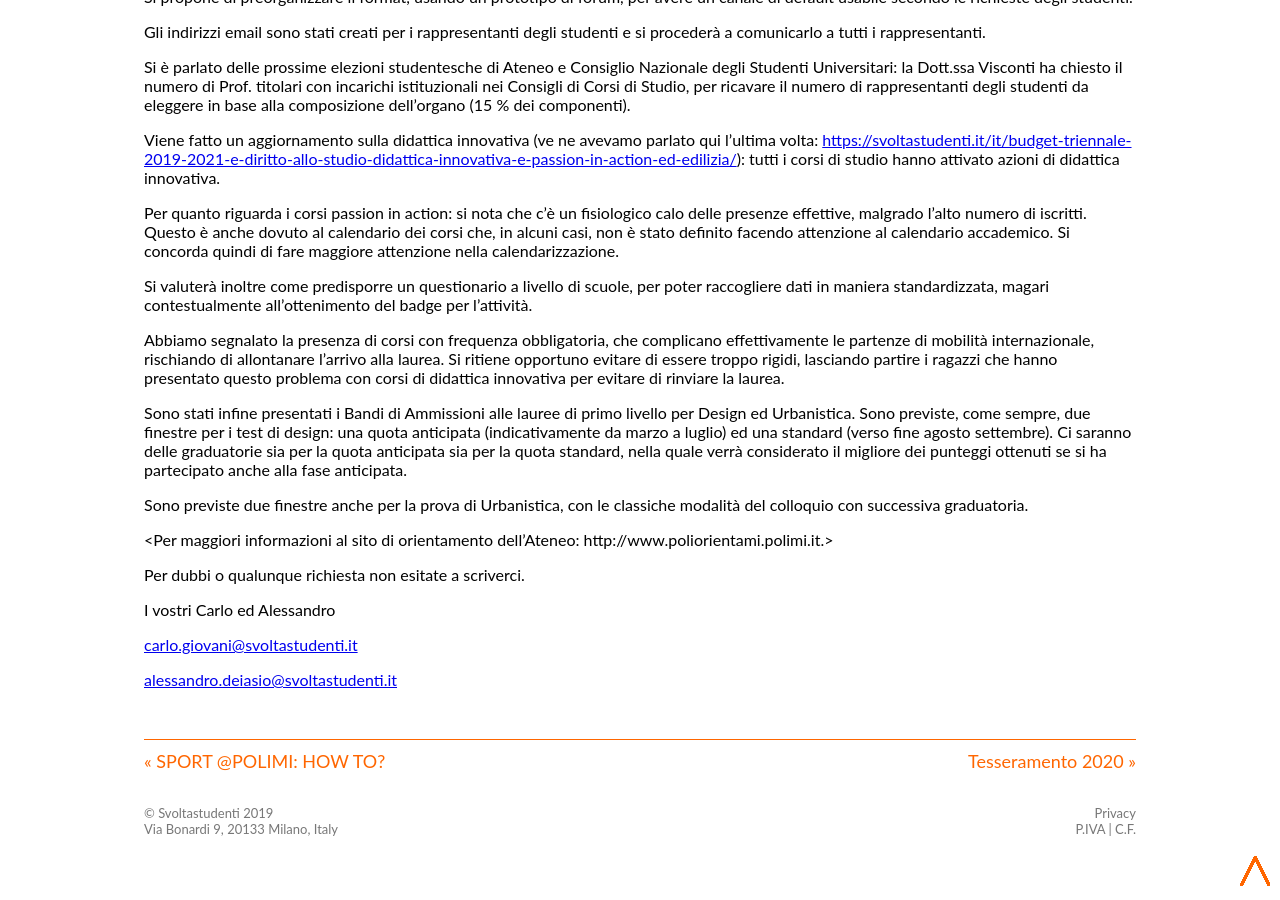
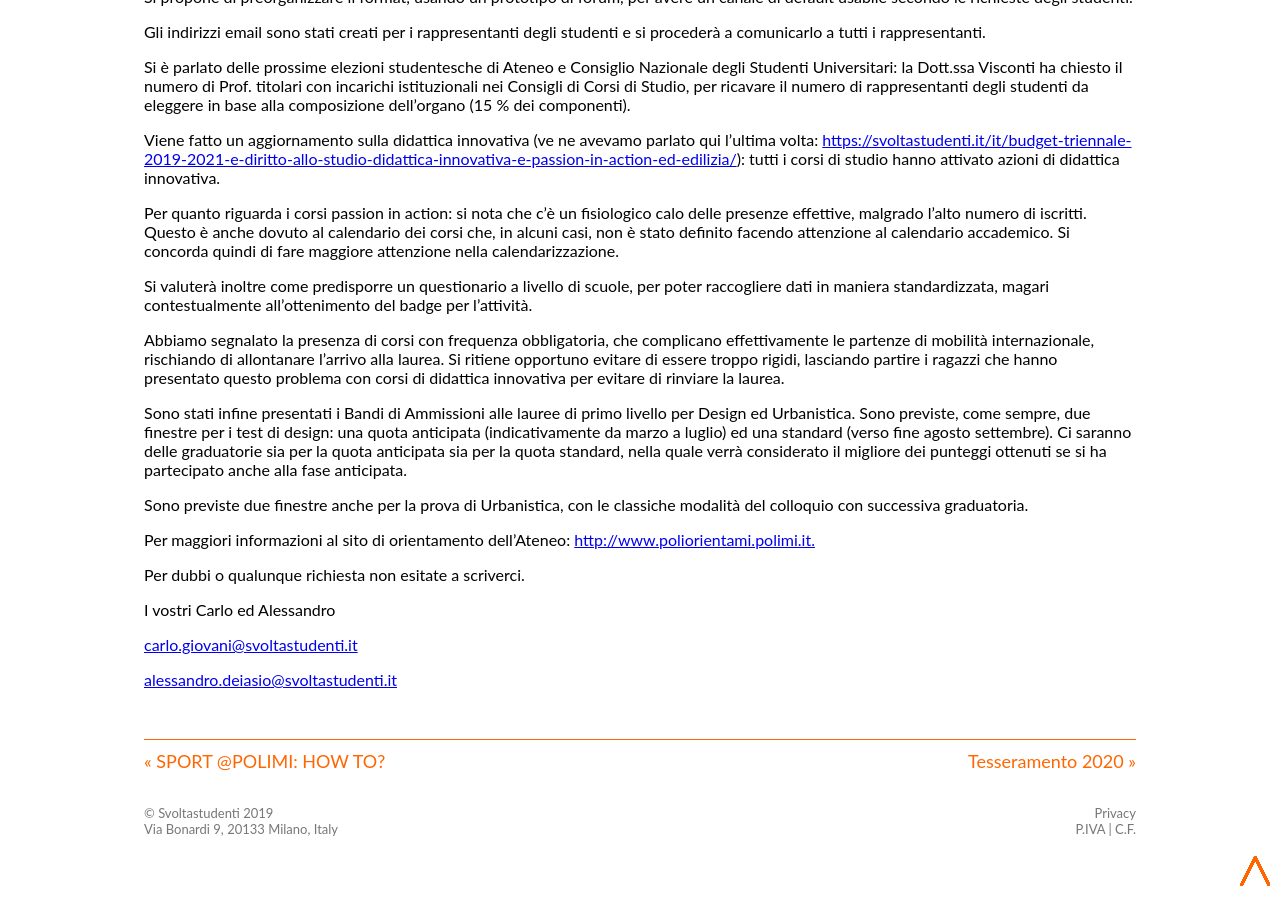
Before and after one commit to francesca-palladino/blog.svoltastudenti.it, a Jekyll site: the page built from _posts/blog/2019-02-20-contatto-con-i-rappresentanti-degli-studenti-elezioni-studentesche-di-maggio-2019-passion-in-action-e-bandi-per-le-lauree-triennali-di-design-ed-auic.md, in a window 1280 px wide and 900 px high, scrolled down 732 px. Built offline with Jekyll 4.4.1, drawn with Linux system fonts in a browser that asks for light colours; a script that is not in the unit is left out.

Commit message:
Update 2019-02-20-contatto-con-i-rappresentanti-degli-studenti-elezioni-studentesche-di-maggio-2019-passion-in-action-e-bandi-per-le-lauree-triennali-di-design-ed-auic.md

```diff
--- a/_posts/blog/2019-02-20-contatto-con-i-rappresentanti-degli-studenti-elezioni-studentesche-di-maggio-2019-passion-in-action-e-bandi-per-le-lauree-triennali-di-design-ed-auic.md
+++ b/_posts/blog/2019-02-20-contatto-con-i-rappresentanti-degli-studenti-elezioni-studentesche-di-maggio-2019-passion-in-action-e-bandi-per-le-lauree-triennali-di-design-ed-auic.md
@@ -36,7 +36,7 @@ Sono stati infine presentati i Bandi di Ammissioni alle lauree di primo livello
 
 Sono previste due finestre anche per la prova di Urbanistica, con le classiche modalità del colloquio con successiva graduatoria.
 
-<Per maggiori informazioni al sito di orientamento dell’Ateneo: http://www.poliorientami.polimi.it.>
+Per maggiori informazioni al sito di orientamento dell’Ateneo: <http://www.poliorientami.polimi.it.>
 
 Per dubbi o qualunque richiesta non esitate a scriverci.
 
```
